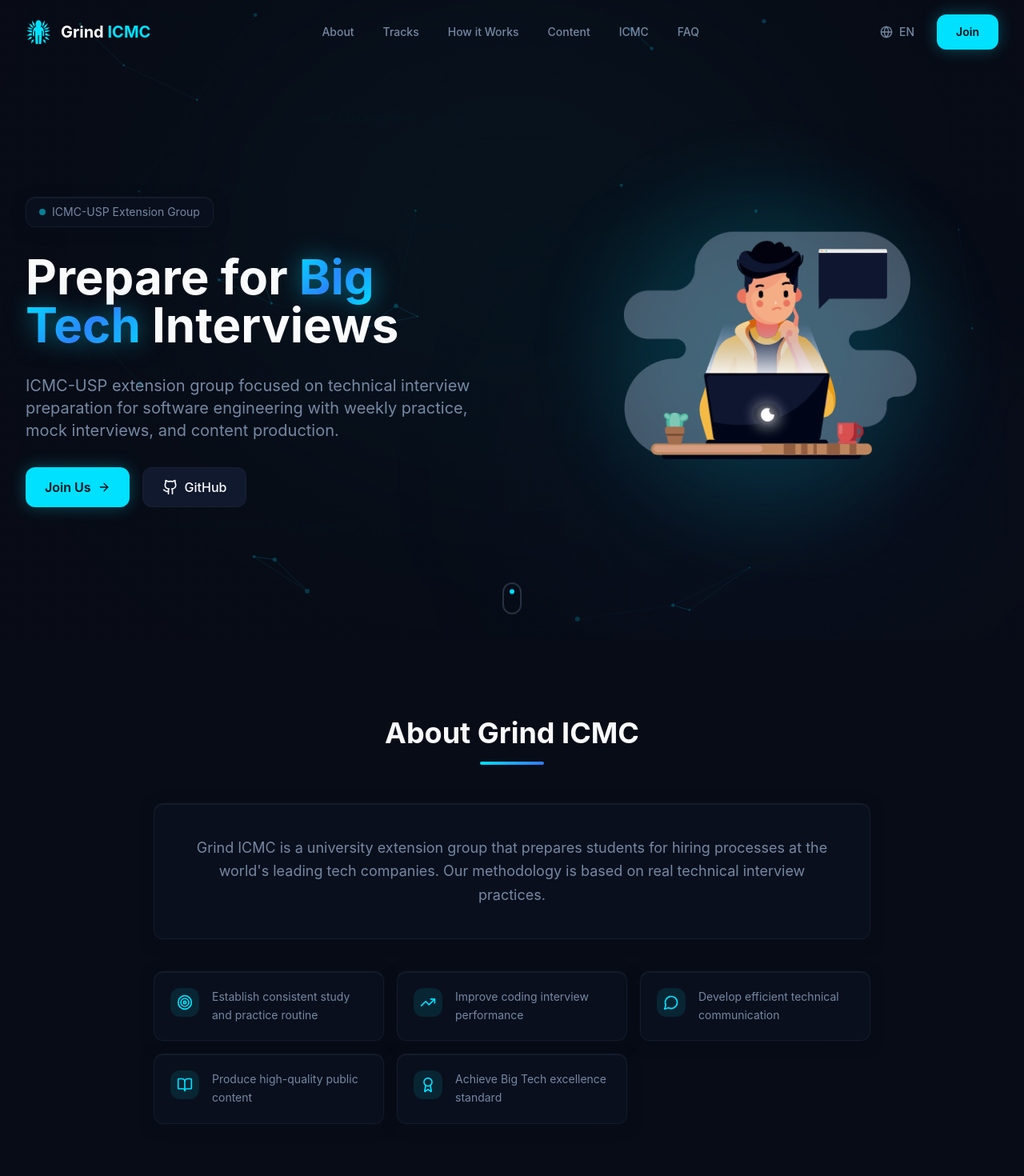
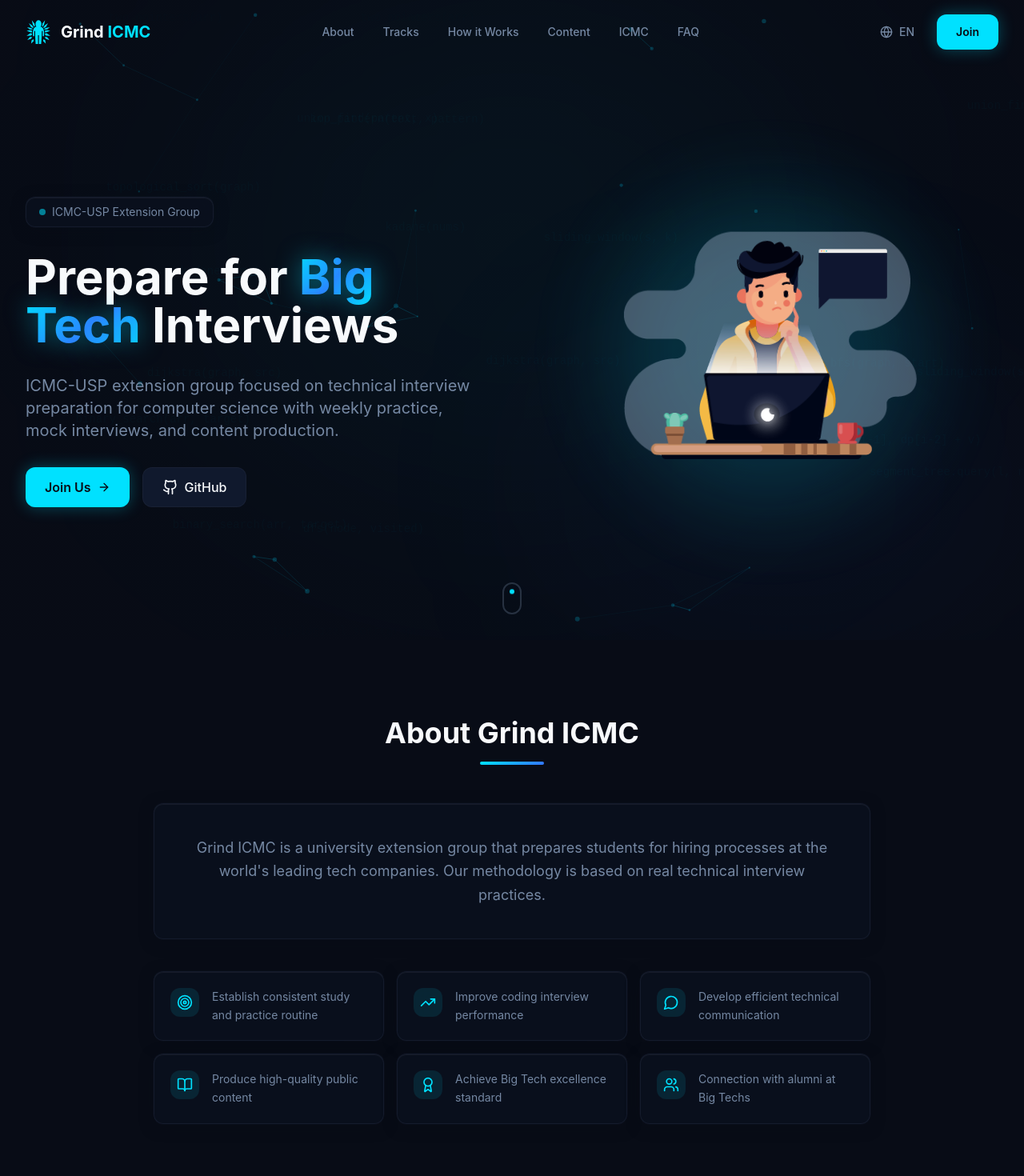
Before and after one commit to Grind-ICMC/website, a React (Vite) app: page / in a window 1280 px wide. Shown: the top 1470 px of the page at 80% size. Built offline with nearby package versions, Linux system fonts and the light colour scheme; the HTML template or start-up script is replaced by a standard one.

Commit message:
feat: add new goal to AboutSection and update translations for improved clarity

```diff
--- a/src/components/AboutSection.tsx
+++ b/src/components/AboutSection.tsx
@@ -1,5 +1,5 @@
 import { useLanguage } from "@/contexts/LanguageContext";
-import { Target, TrendingUp, MessageCircle, BookOpen, Award } from "lucide-react";
+import { Target, TrendingUp, MessageCircle, BookOpen, Award, Users } from "lucide-react";
 
 const AboutSection = () => {
   const { t } = useLanguage();
@@ -10,6 +10,7 @@
     { icon: MessageCircle, text: t("about.goal3") },
     { icon: BookOpen, text: t("about.goal4") },
     { icon: Award, text: t("about.goal5") },
+    { icon: Users, text: t("about.goal6") },
   ];
 
   return (
--- a/src/components/AnimatedBackground.tsx
+++ b/src/components/AnimatedBackground.tsx
@@ -47,7 +47,7 @@
 
   return (
     <div
-      className="absolute code-font text-primary/15 text-sm whitespace-nowrap pointer-events-none select-none code-snippet-float"
+      className="absolute code-font text-primary/25 text-sm whitespace-nowrap pointer-events-none select-none code-snippet-float"
       style={{
         left: `${startX}%`,
         animationDuration: `${duration}s`,
--- a/src/contexts/LanguageContext.tsx
+++ b/src/contexts/LanguageContext.tsx
@@ -21,8 +21,8 @@
   // Hero
   'hero.title': { pt: 'Prepare-se para entrevistas de Big Tech', en: 'Prepare for Big Tech Interviews' },
   'hero.subtitle': {
-    pt: 'Grupo de extensão do ICMC-USP focado em preparação técnica para entrevistas de software engineering com práticas semanais, mock interviews e produção de conteúdo.',
-    en: 'ICMC-USP extension group focused on technical interview preparation for software engineering with weekly practice, mock interviews, and content production.'
+    pt: 'Grupo de extensão do ICMC-USP focado em preparação técnica para entrevistas de computação com práticas semanais, mock interviews e produção de conteúdo.',
+    en: 'ICMC-USP extension group focused on technical interview preparation for computer science with weekly practice, mock interviews, and content production.'
   },
   'hero.cta.join': { pt: 'Participar', en: 'Join Us' },
   'hero.cta.github': { pt: 'GitHub', en: 'GitHub' },
@@ -42,6 +42,7 @@
   'about.goal3': { pt: 'Desenvolver comunicação técnica eficiente', en: 'Develop efficient technical communication' },
   'about.goal4': { pt: 'Produzir conteúdo público de alta qualidade', en: 'Produce high-quality public content' },
   'about.goal5': { pt: 'Atingir padrão de excelência Big Tech', en: 'Achieve Big Tech excellence standard' },
+  'about.goal6': { pt: 'Conexão com ex-membros em Big Techs', en: 'Connection with alumni at Big Techs' },
 
   // Tracks
   'tracks.title': { pt: 'Trilhas', en: 'Tracks' },
```
